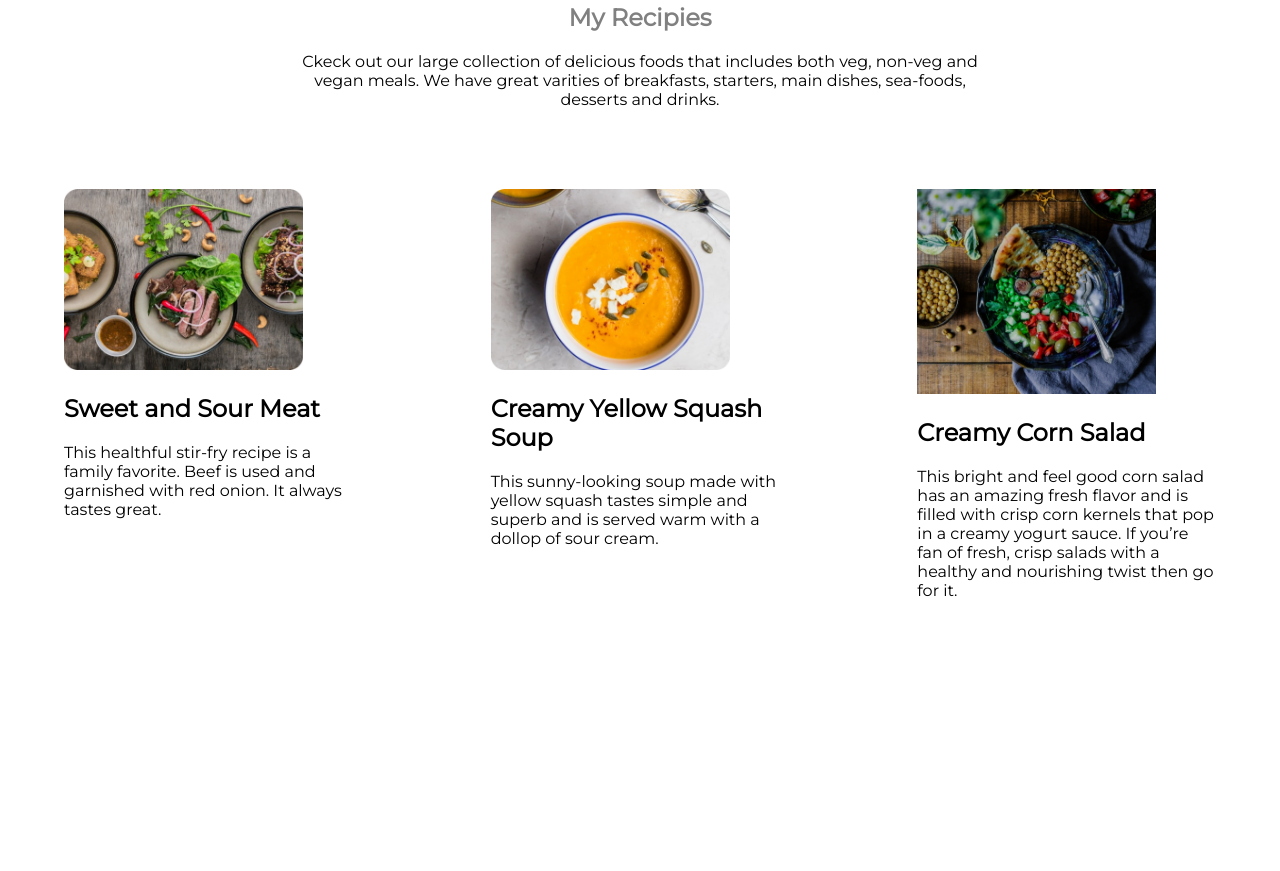
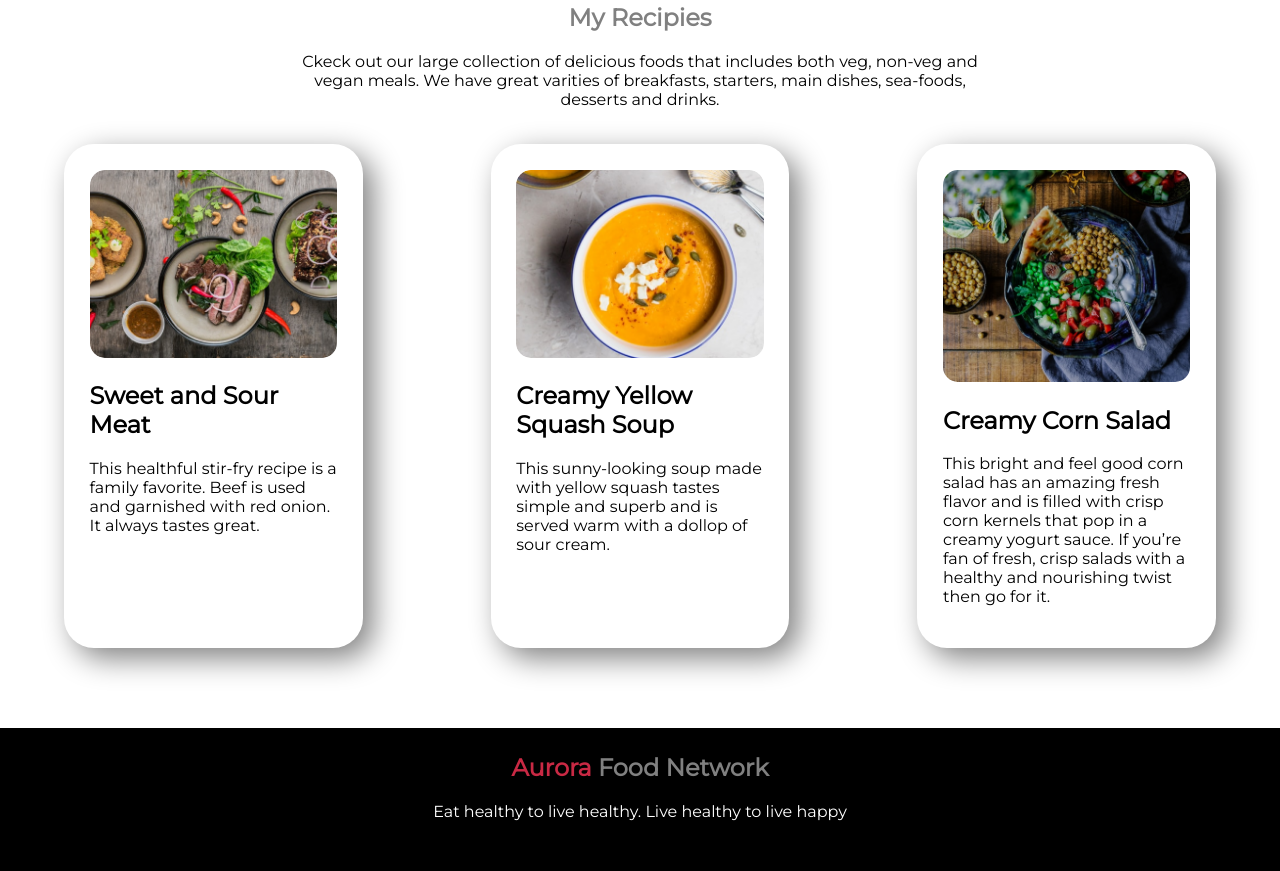
Before and after one commit to AurorA1610/my-food-network, a plain HTML site: page index.html in a window 1280 px wide. Shown: the part 1120-1991 px from the top of the page. Before the commit the page ends 1800 px from the top, so only its background shows below. Drawn offline with Linux system fonts and the light colour scheme.

Commit message:
given webpage ddone

```diff
--- a/index.html
+++ b/index.html
@@ -33,7 +33,7 @@
 
     <section class="about flexible">
         <div class="half-width">
-            <img src="images/female/kisspng-healthy-diet-food-eating-nutrition-woman-diet-5b20e260c13c04.3441013515288817607915-removebg-preview.png" alt="">
+            <img src="images/female/kisspng-healthy-diet-food-eating-nutrition-woman-diet-5b20e260c13c04.3441013515288817607915-removebg-preview.png" alt="My Picture">
         </div>
 
         <div class="half-width">
@@ -41,7 +41,7 @@
             <p>
                 Myself, Aurora Lithe Roy, the CEO of Aurora Food Network. I am an Computer Science undergrad. student who has great interest in coolinary. I have always had this idea of coming up with an online food shop where you will be provided with  meals which will be healthy as well as toothsome. Aurora Food Network will also help you schedule healthy time chart for breakfast, lunch and dinner as well as snacks..
             </p>
-            <br><br><br>
+            <br><br>
             <a class="link-button" href="https://www.linkedin.com/in/aurora-lithe-roy-7719341b3" target="_blank">Contact me</a>
         </div>
     </section>
@@ -55,21 +55,21 @@
             </p>
         </div>
         <div class="flexible small-image">
-            <div class="half-width">
+            <div class="recipe">
                 <img src="images/food/Project Cover1.jpg" alt="meat">
                 <h1>Sweet and Sour Meat</h1>
                 <p>
                     This healthful stir-fry recipe is a family favorite. Beef is used and garnished with red onion. It always tastes great.
                 </p>
             </div>
-            <div class="half-width">
+            <div class="recipe">
                 <img src="images/food/Project Cover.png" alt="soup">
                 <h1>Creamy Yellow Squash Soup</h1>
                 <p>
                     This sunny-looking soup made with yellow squash tastes simple and superb and is served warm with a dollop of sour cream.
                 </p>
             </div>
-            <div class="half-width">
+            <div class="recipe">
                 <img src="images/food/Project Cover8.png" alt="salad">
                 <h1>Creamy Corn Salad</h1>
                 <p>
@@ -77,8 +77,10 @@
                 </p>
             </div>
         </div>
-
-
+    </section>
+    <section class="foot">
+        <h2 style="color: gray;"><span class="first-word">Aurora</span> Food Network</h2>
+        <footer style="color: white;">Eat healthy to live healthy. Live healthy to live happy</footer>
     </section>
 </body>
 </html>
--- a/style.css
+++ b/style.css
@@ -35,7 +35,24 @@ body{
 #center-align{
     text-align: center;
     padding: 0px 300px;
+    margin-bottom: 35px;
 }
 .small-image img{
-    width:80%;
+    width: 100%;
+    border-radius: 15px;
 }
+.recipe{
+    width: 50%;
+    padding: 2%;
+    box-shadow: 10px 10px 30px gray;
+    margin-left: 5%;
+    margin-right: 5%;
+    margin-bottom: 80px;
+    border-radius: 30px;
+}
+.foot{
+    padding-top: 5px;
+    padding-bottom: 50px;
+    text-align: center;
+    background-color: black;
+}
```
Also changed, not shown: images/shapes/7.png.
